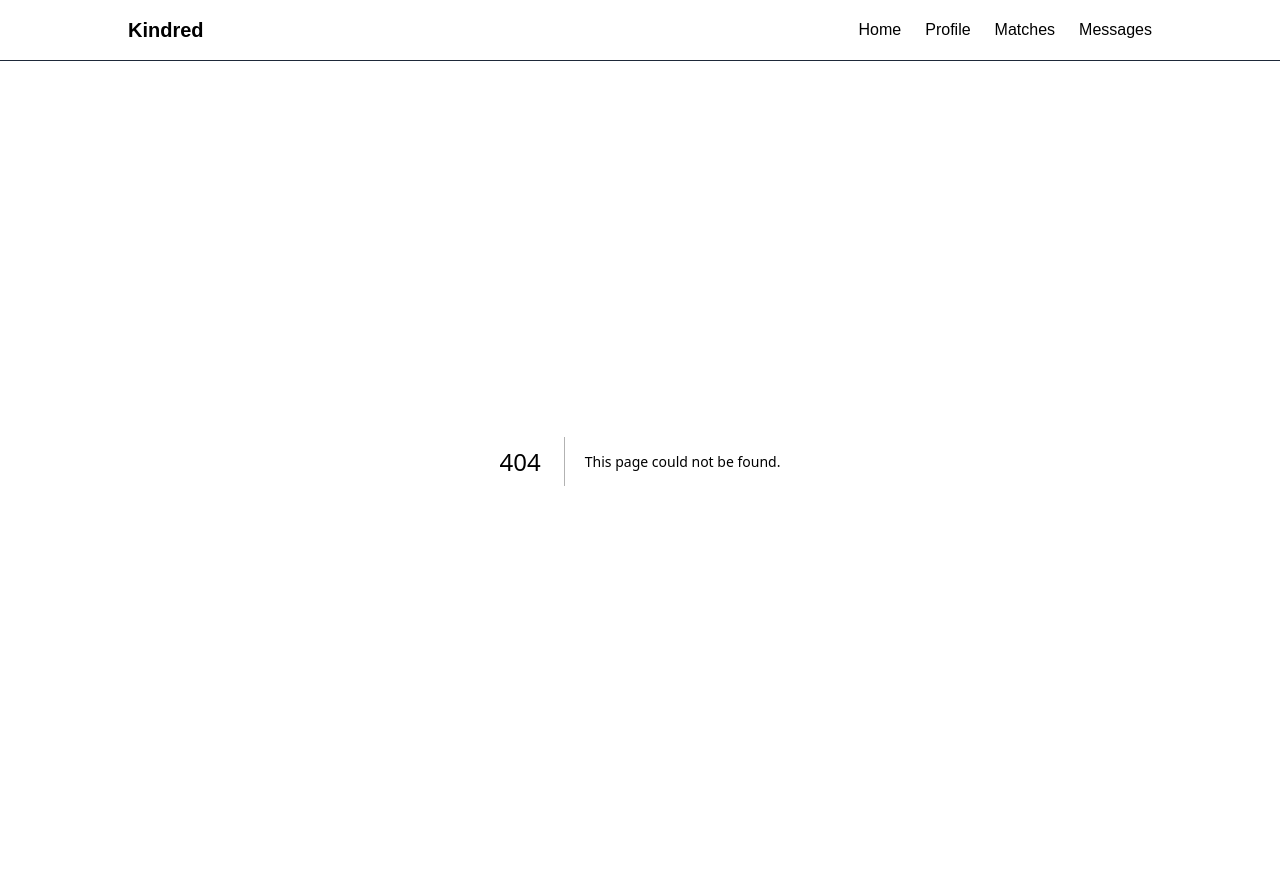
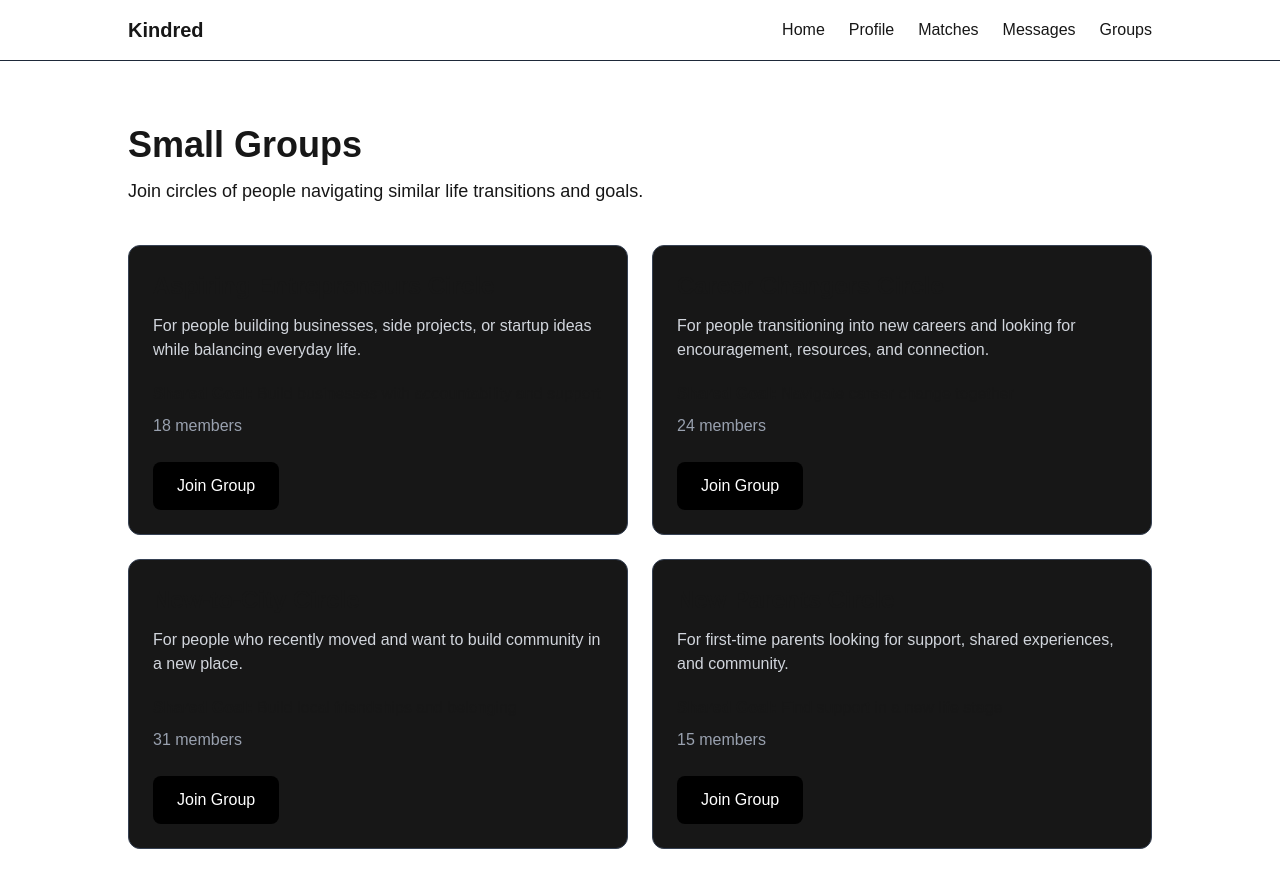
Before and after one commit to krysfields12/kindred-app, a Next.js app: page /groups in a window 1280 px wide. Before the commit this address had no page. Shown: the top 888 px of the page. Before the commit the page ends 861 px from the top, so only its background shows below. Built offline with nearby package versions, Linux system fonts and the light colour scheme.

Commit message:
Add interactive groups page

```diff
--- a/app/components/Navbar.tsx
+++ b/app/components/Navbar.tsx
@@ -13,6 +13,7 @@ export default function Navbar() {
           <Link href="/profile">Profile</Link>
           <Link href="/matches">Matches</Link>
           <Link href="/messages">Messages</Link>
+          <Link href="/groups">Groups</Link>
         </div>
       </div>
     </nav>
--- /dev/null
+++ b/app/groups/page.tsx
@@ -0,0 +1,90 @@
+"use client";
+
+import { useState } from "react";
+
+const groups = [
+  {
+    name: "Aspiring Entrepreneurs Circle",
+    description:
+      "For people building businesses, side projects, or startup ideas while balancing everyday life.",
+    members: 18,
+    goal: "Build businesses with accountability and support",
+  },
+  {
+    name: "Career Changers Circle",
+    description:
+      "For people transitioning into new careers and looking for encouragement, resources, and connection.",
+    members: 24,
+    goal: "Navigate career change together",
+  },
+  {
+    name: "New-to-City Circle",
+    description:
+      "For people who recently moved and want to build community in a new place.",
+    members: 31,
+    goal: "Build local friendships and belonging",
+  },
+  {
+    name: "New Parents Circle",
+    description:
+      "For first-time parents looking for support, shared experiences, and community.",
+    members: 15,
+    goal: "Find support in a new life stage",
+  },
+];
+
+export default function GroupsPage() {
+  const [joinedGroups, setJoinedGroups] = useState<string[]>([]);
+
+  function handleJoin(groupName: string) {
+    if (joinedGroups.includes(groupName)) return;
+
+    setJoinedGroups([...joinedGroups, groupName]);
+  }
+
+  return (
+    <main className="min-h-screen px-6 py-16">
+      <section className="max-w-5xl mx-auto">
+        <h1 className="text-4xl font-bold mb-3">Small Groups</h1>
+
+        <p className="text-lg mb-10">
+          Join circles of people navigating similar life transitions and goals.
+        </p>
+
+        <div className="grid gap-6 md:grid-cols-2">
+          {groups.map((group) => {
+            const joined = joinedGroups.includes(group.name);
+
+            return (
+              <div
+                key={group.name}
+                className="rounded-xl border border-gray-700 bg-neutral-900 p-6"
+              >
+                <h2 className="text-2xl font-bold mb-3">{group.name}</h2>
+
+                <p className="text-gray-300 mb-5">{group.description}</p>
+
+                <p className="mb-2">
+                  <span className="font-semibold">Shared Goal:</span>{" "}
+                  {group.goal}
+                </p>
+
+                <p className="text-gray-400 mb-6">
+                  {joined ? group.members + 1 : group.members} members
+                </p>
+
+                <button
+                  type="button"
+                  onClick={() => handleJoin(group.name)}
+                  className="bg-black text-white px-6 py-3 rounded-lg"
+                >
+                  {joined ? "Joined" : "Join Group"}
+                </button>
+              </div>
+            );
+          })}
+        </div>
+      </section>
+    </main>
+  );
+}
```
